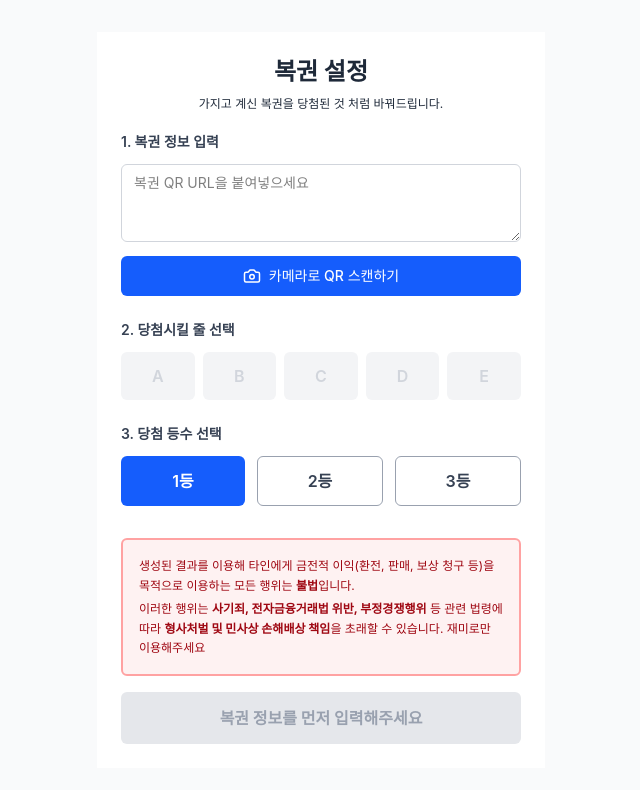
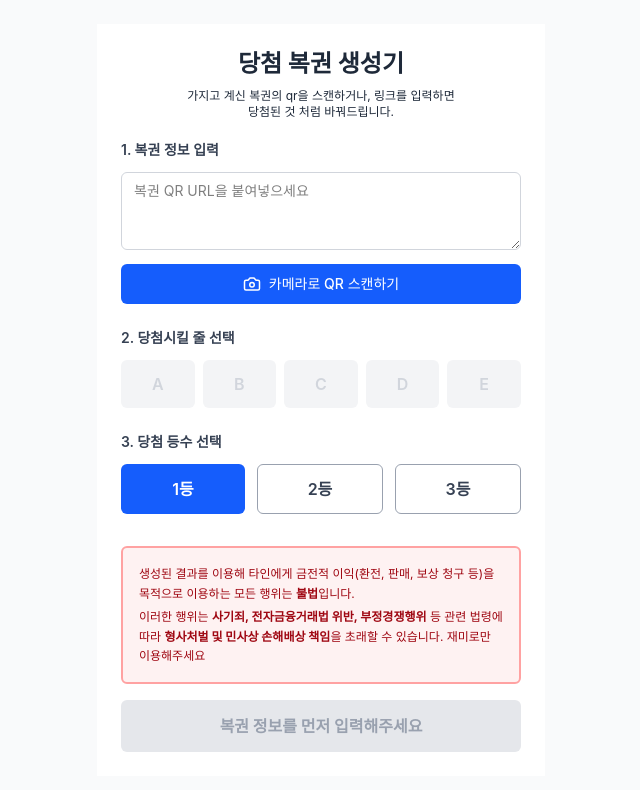
Before and after one commit to lifehardmod/Fakelottery, a React (Vite) app: page / in a window 1280 px wide. Shown: the top 790 px of the page, without its empty margins (319-959 px from the left). Built offline with nearby package versions, Linux system fonts and the light colour scheme.

Commit message:
fix: 설명 멘트 변경

```diff
--- a/src/fakelottery/fakeletterysetting.tsx
+++ b/src/fakelottery/fakeletterysetting.tsx
@@ -296,10 +296,12 @@ const FakeLotterySetting = () => {
     <div className="w-full  flex flex-col items-center min-h-screen justify-center  bg-gray-50">
       <div className="w-full max-w-md bg-white p-6">
         <h1 className="text-2xl font-bold text-center mb-2 text-gray-800">
-          복권 설정
-        </h1>{" "}
+          당첨 복권 생성기
+        </h1>
         <h2 className="text-xs text-center mb-5 text-gray-800">
-          가지고 계신 복권을 당첨된 것 처럼 바꿔드립니다.
+          가지고 계신 복권의 qr을 스캔하거나, 링크를 입력하면
+          <br />
+          당첨된 것 처럼 바꿔드립니다.
         </h2>
         {/* 단계 1: 복권 정보 입력 */}
         <div className="mb-6">
```
